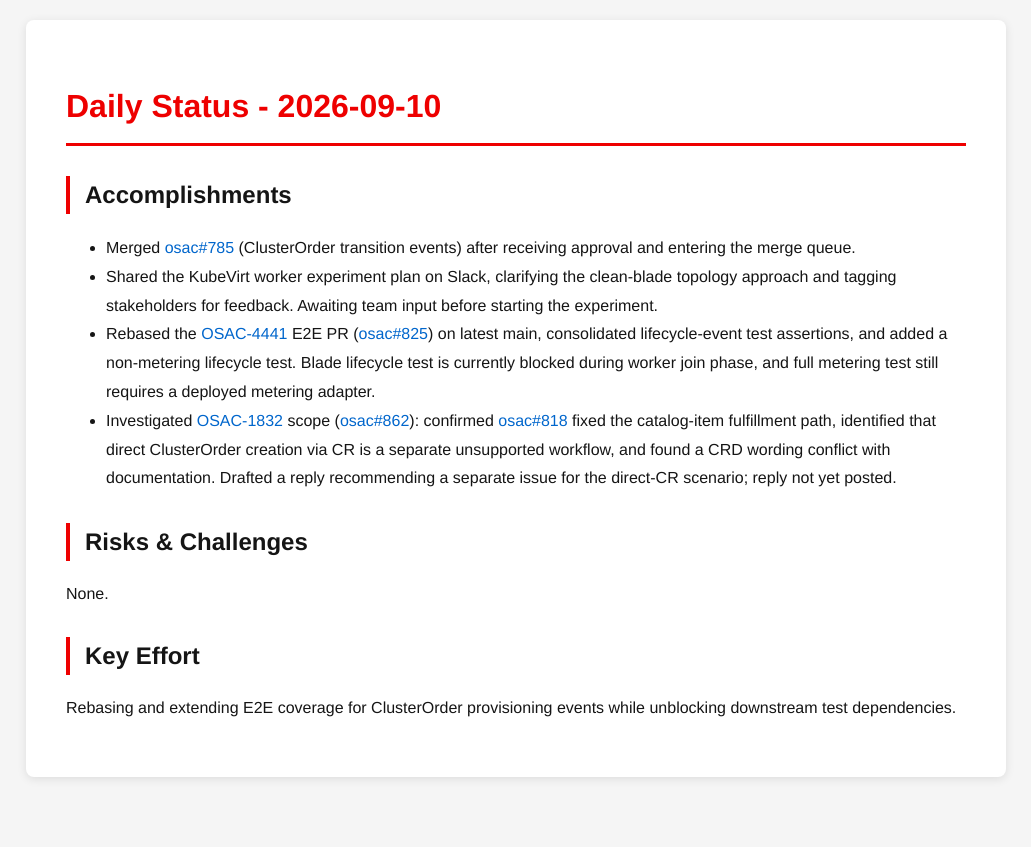
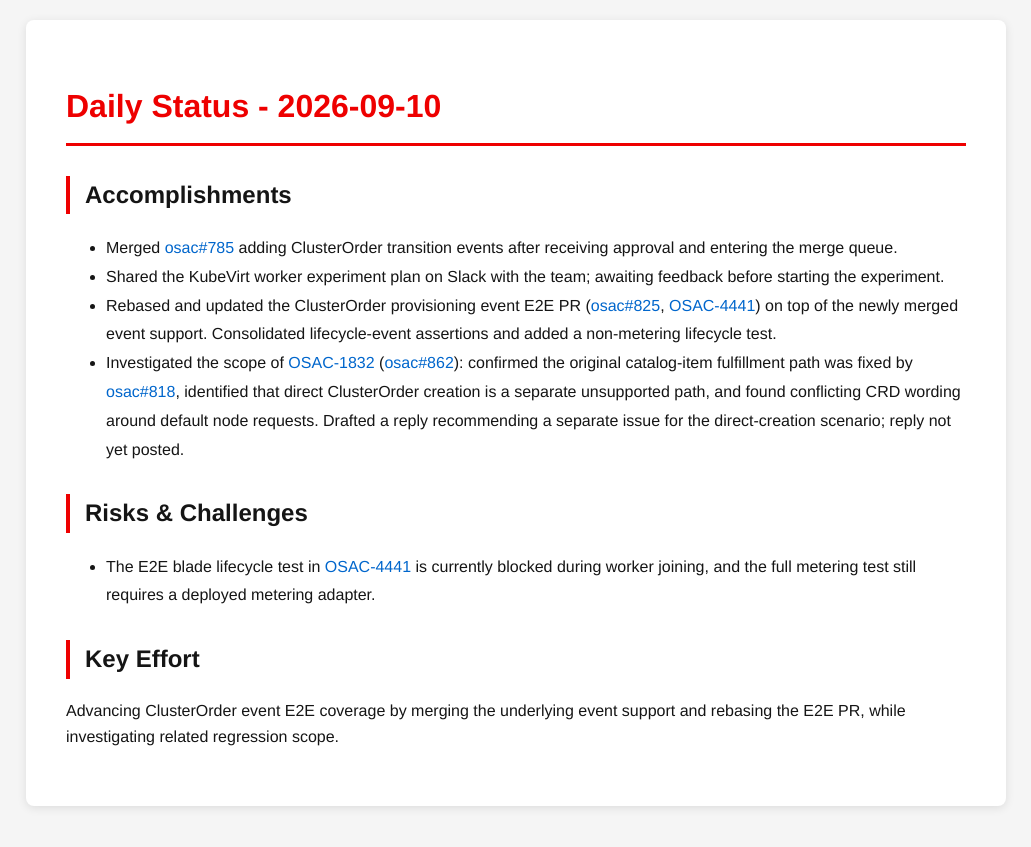
Before and after one commit to tzvatot/daily-status, a Jekyll site: the page built from 2026-09-10.md, in a window 1280 px wide. Shown: the top 847 px of the page, without its empty margins (124-1155 px from the left). Built offline with Jekyll 4.4.1, drawn with Linux system fonts in a browser that asks for light colours.

Commit message:
Daily status update - 2026-09-10

```diff
--- a/2026-09-10.md
+++ b/2026-09-10.md
@@ -7,13 +7,13 @@ date: 2026-09-10
 # Daily Status - 2026-09-10
 
 ## Accomplishments
-- Merged [osac#785](https://github.com/osac-project/osac/pull/785) (ClusterOrder transition events) after receiving approval and entering the merge queue.
-- Shared the KubeVirt worker experiment plan on Slack, clarifying the clean-blade topology approach and tagging stakeholders for feedback. Awaiting team input before starting the experiment.
-- Rebased the [OSAC-4441](https://redhat.atlassian.net/browse/OSAC-4441) E2E PR ([osac#825](https://github.com/osac-project/osac/pull/825)) on latest main, consolidated lifecycle-event test assertions, and added a non-metering lifecycle test. Blade lifecycle test is currently blocked during worker join phase, and full metering test still requires a deployed metering adapter.
-- Investigated [OSAC-1832](https://redhat.atlassian.net/browse/OSAC-1832) scope ([osac#862](https://github.com/osac-project/osac/pull/862)): confirmed [osac#818](https://github.com/osac-project/osac/pull/818) fixed the catalog-item fulfillment path, identified that direct ClusterOrder creation via CR is a separate unsupported workflow, and found a CRD wording conflict with documentation. Drafted a reply recommending a separate issue for the direct-CR scenario; reply not yet posted.
+- Merged [osac#785](https://github.com/osac-project/osac/pull/785) adding ClusterOrder transition events after receiving approval and entering the merge queue.
+- Shared the KubeVirt worker experiment plan on Slack with the team; awaiting feedback before starting the experiment.
+- Rebased and updated the ClusterOrder provisioning event E2E PR ([osac#825](https://github.com/osac-project/osac/pull/825), [OSAC-4441](https://redhat.atlassian.net/browse/OSAC-4441)) on top of the newly merged event support. Consolidated lifecycle-event assertions and added a non-metering lifecycle test.
+- Investigated the scope of [OSAC-1832](https://redhat.atlassian.net/browse/OSAC-1832) ([osac#862](https://github.com/osac-project/osac/pull/862)): confirmed the original catalog-item fulfillment path was fixed by [osac#818](https://github.com/osac-project/osac/pull/818), identified that direct ClusterOrder creation is a separate unsupported path, and found conflicting CRD wording around default node requests. Drafted a reply recommending a separate issue for the direct-creation scenario; reply not yet posted.
 
 ## Risks & Challenges
-None.
+- The E2E blade lifecycle test in [OSAC-4441](https://redhat.atlassian.net/browse/OSAC-4441) is currently blocked during worker joining, and the full metering test still requires a deployed metering adapter.
 
 ## Key Effort
-Rebasing and extending E2E coverage for ClusterOrder provisioning events while unblocking downstream test dependencies.
+Advancing ClusterOrder event E2E coverage by merging the underlying event support and rebasing the E2E PR, while investigating related regression scope.
```
